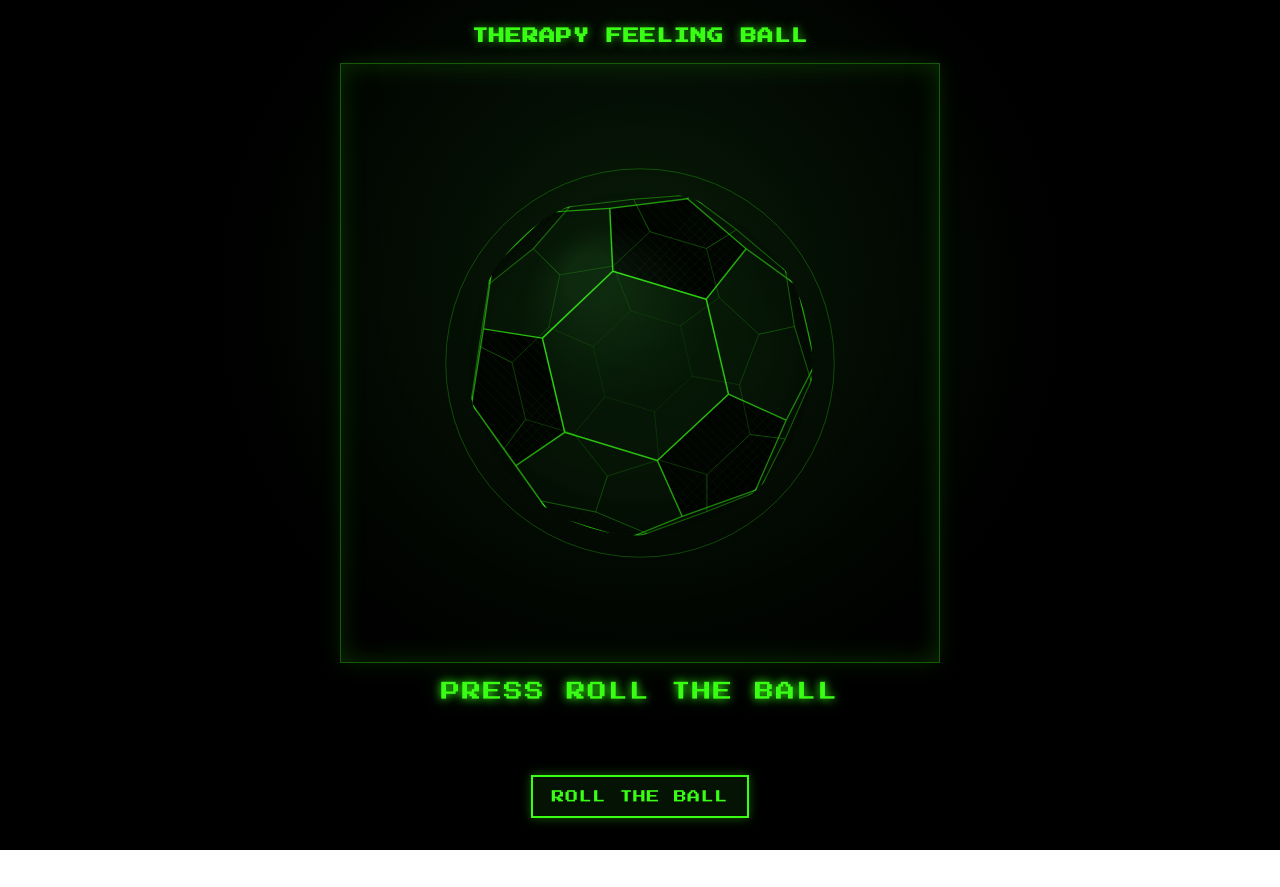
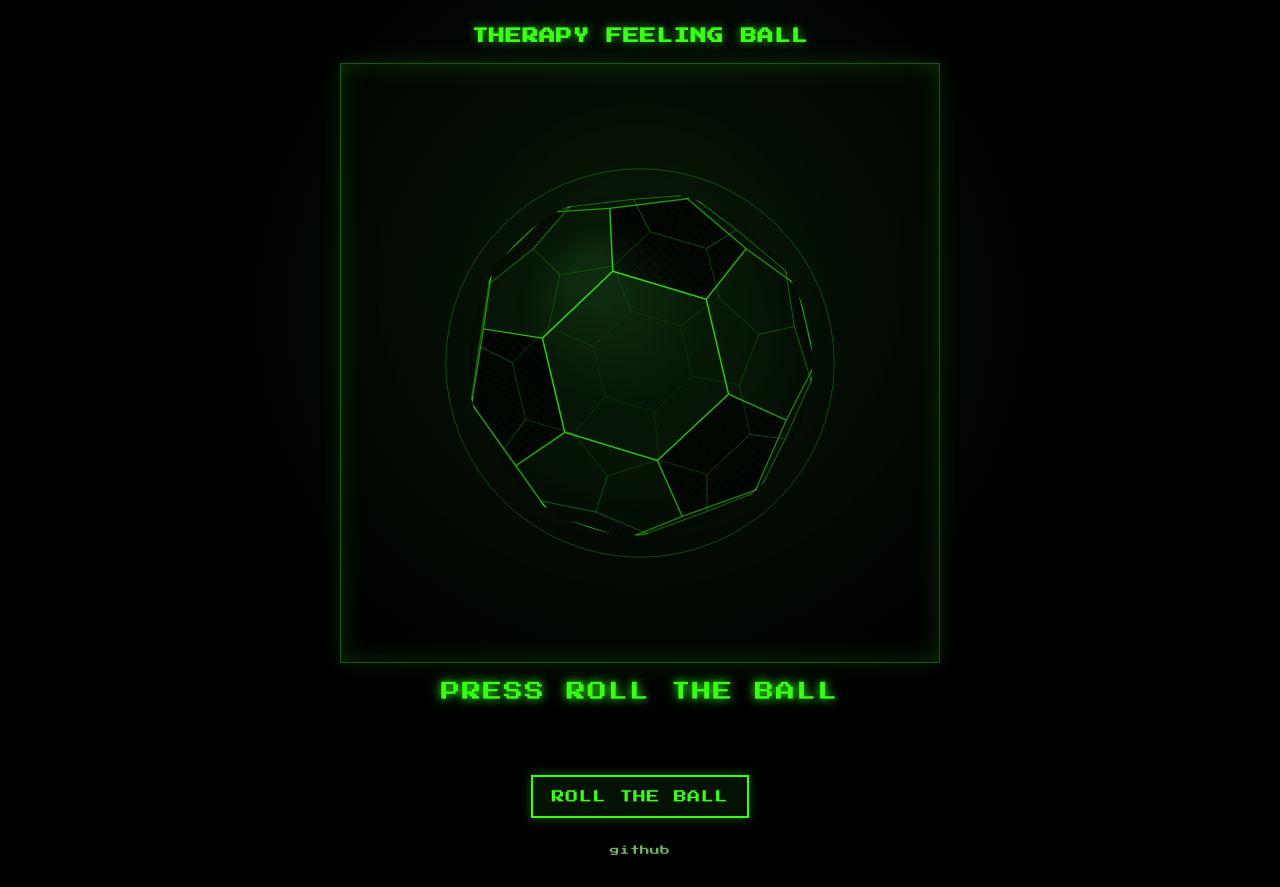
Before and after one commit to hackerseraph/feeling-ball, a plain HTML site: page index.html in a window 1280 px wide. Before the commit the page ends 850 px from the top, so only its background shows below. Drawn offline with Linux system fonts and the light colour scheme.

Commit message:
Add GitHub link at bottom of page

```diff
--- a/index.html
+++ b/index.html
@@ -157,6 +157,21 @@
       cursor: not-allowed;
     }
 
+    .github-link {
+      font-size: clamp(0.5rem, 1.4vw, 0.6rem);
+      color: var(--text);
+      opacity: 0.7;
+      text-decoration: none;
+      letter-spacing: 0.05em;
+      transition: opacity 0.2s ease, text-shadow 0.2s ease;
+      margin-top: 0.5rem;
+    }
+
+    .github-link:hover {
+      opacity: 1;
+      text-shadow: 0 0 8px rgba(57, 255, 20, 0.5);
+    }
+
     @media (max-width: 700px) {
       body {
         align-items: stretch;
@@ -195,6 +210,8 @@
     <div id="reflectionText" class="reflection"></div>
 
     <button id="rollButton" type="button">Roll the Ball</button>
+
+    <a href="https://github.com/hackerseraph/feeling-ball" class="github-link" target="_blank" rel="noopener noreferrer">github</a>
   </main>
 
   <script>
```
